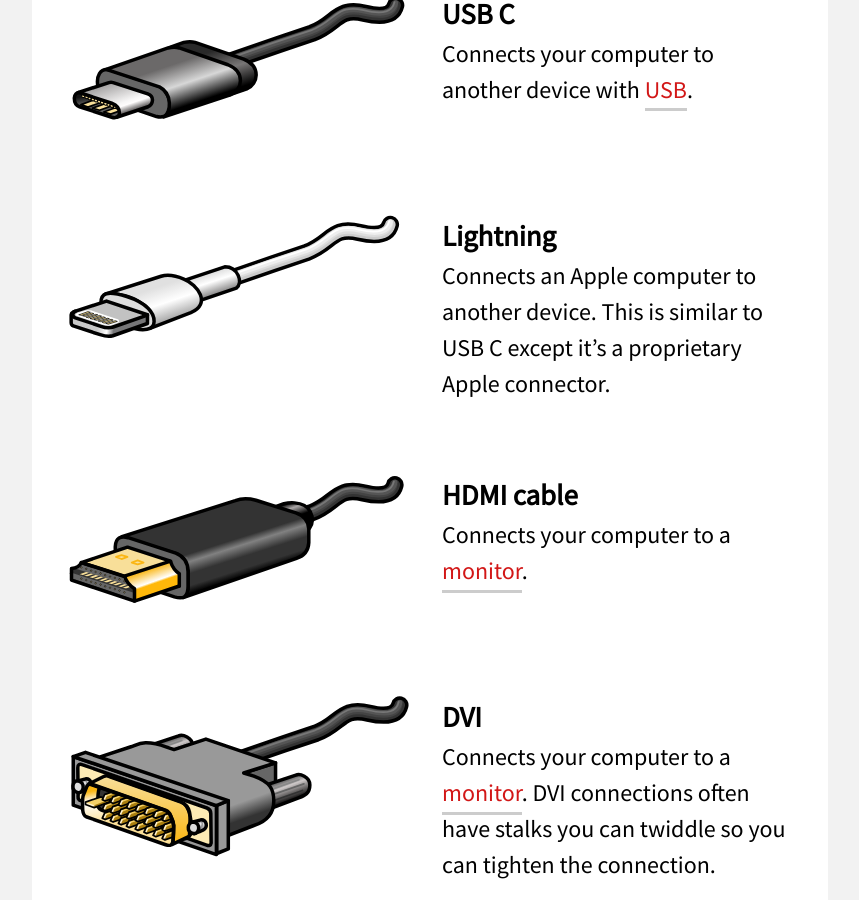
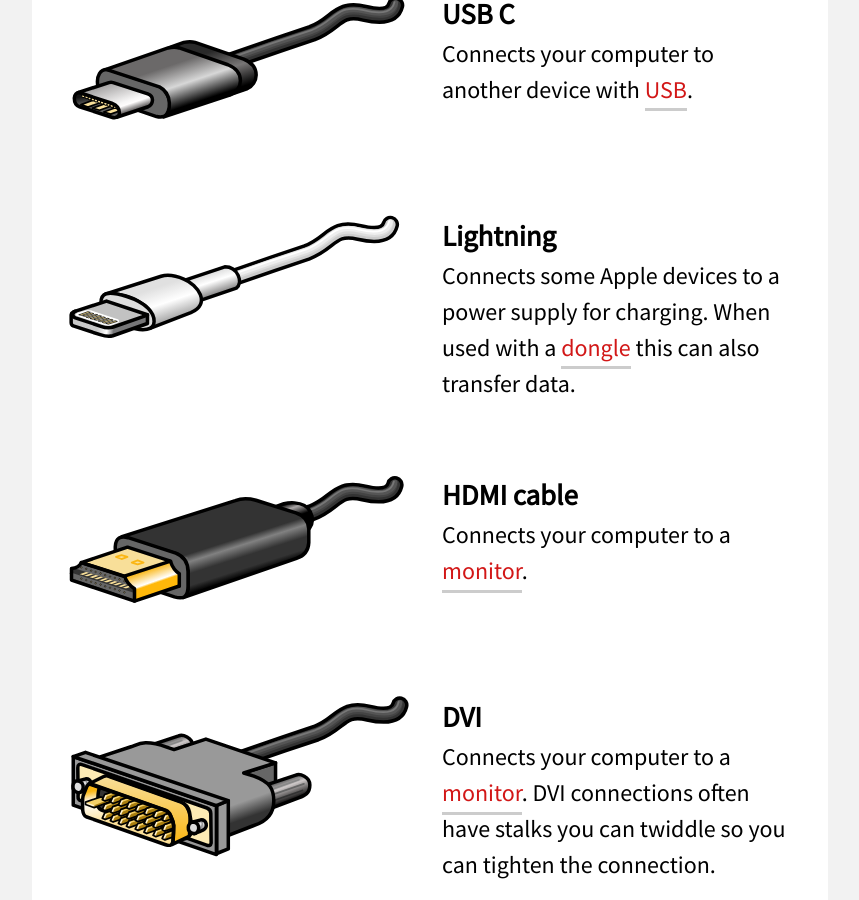
Before and after one commit to davewhiteland/compsci-superbasics, a Jekyll site: the page built from collections/_hardware/connections.md, in a window 1280 px wide and 900 px high, scrolled down 2357 px. Shown: the whole window, without its empty margins (416-1275 px from the left). Built offline with Jekyll 4.4.1, drawn with Linux system fonts in a browser that asks for light colours.

Commit message:
fix incorrect description of lightning connector

```diff
--- a/collections/_hardware/connections.md
+++ b/collections/_hardware/connections.md
@@ -79,8 +79,8 @@
 ![cable]({{ site.baseurl }}/images/cable-lightning.svg)
 
 **Lightning**
-Connects an Apple computer to another device. This is similar to USB&nbsp;C
-except it's a proprietary Apple connector.
+Connects some Apple devices to a power supply for charging. When used with
+a [dongle]({{ site.baseurl }}/hardware/dongles) this can also transfer data.
 
 
 ![cable]({{ site.baseurl }}/images/cable-hdmi.svg)
```
